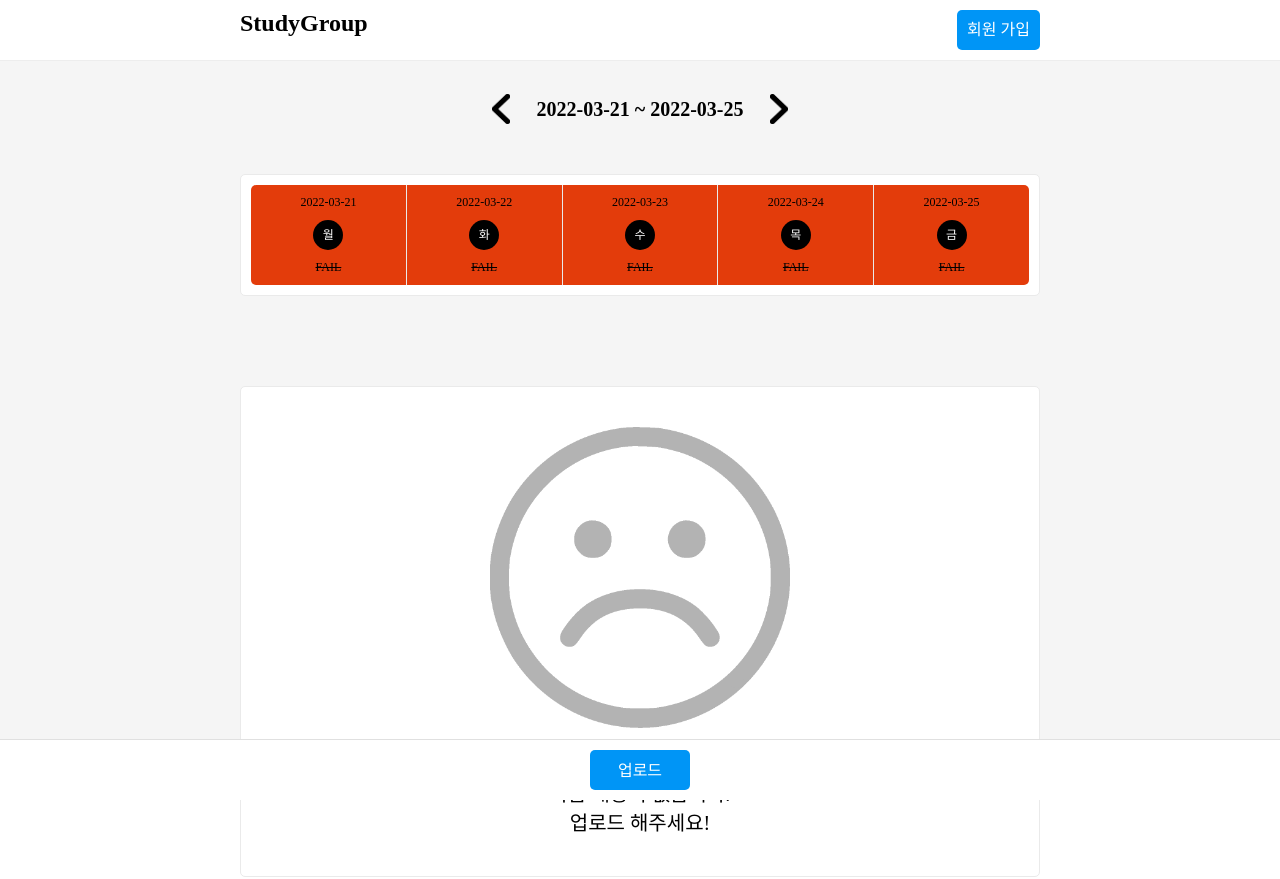
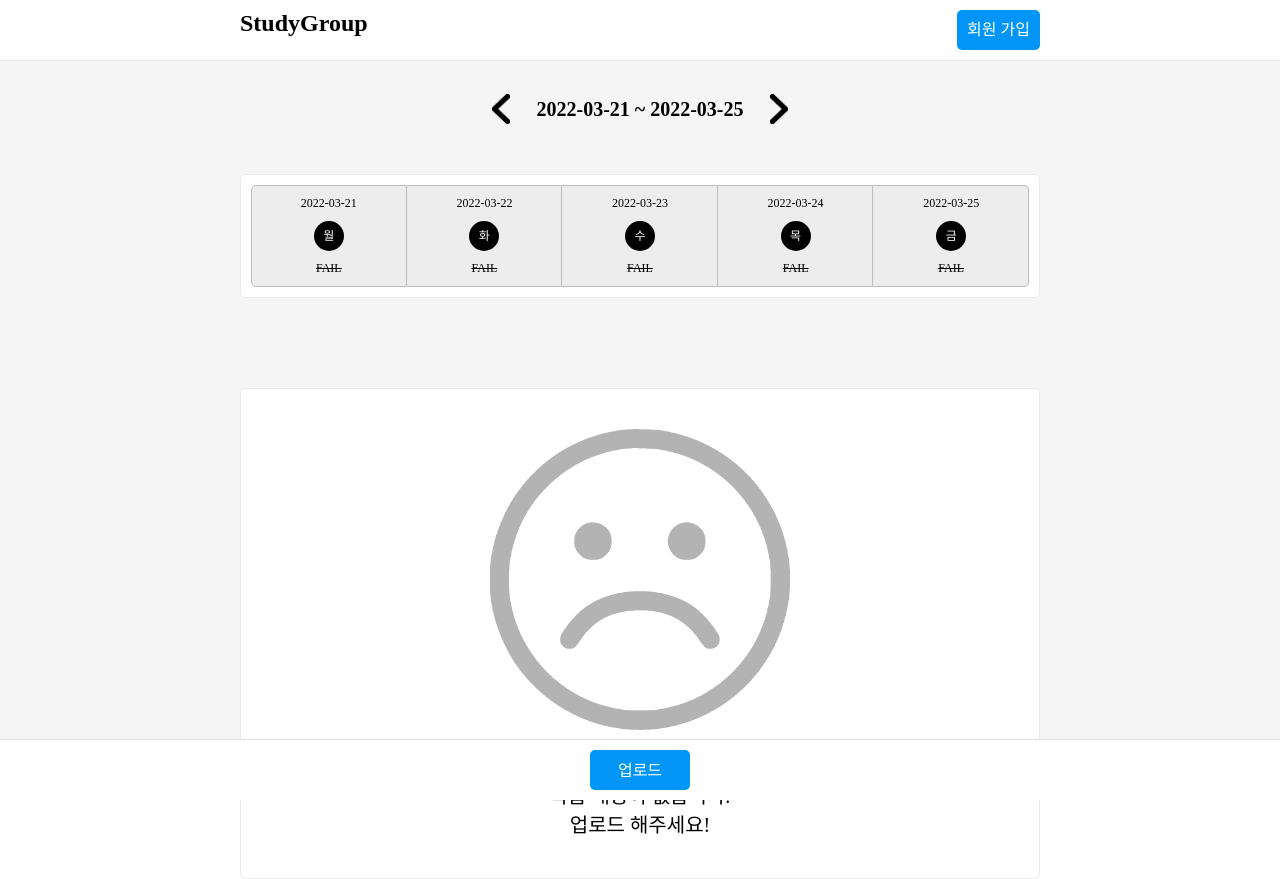
Before and after one commit to shinbom/studygram, a Vue app: page /list/1 in a window 1280 px wide. Built offline with nearby package versions, Linux system fonts and the light colour scheme.

Commit message:
20220404 라이프사이클 수정
20220404 라이프사이클 수정

```diff
--- a/src/css/common.scss
+++ b/src/css/common.scss
@@ -263,6 +263,7 @@ input{height:30px; line-height:30px; padding-left:10px; border:1px solid #e0e0e0
             padding:10px 0;
             text-align:center;
             transition:background-color 0.3s;
+            border:1px solid #bebebe;
             &:first-child{
                 border-radius:5px 0 0 5px;
             }
@@ -303,10 +304,10 @@ input{height:30px; line-height:30px; padding-left:10px; border:1px solid #e0e0e0
                 }
             }
             &.correct{
-                background-color:#74e30b;
+                background-color:#0095f6;
             }
             &.error{
-                background-color:#e33c0b;
+                background-color:#ededed;
                 .desc{
                     text-decoration:line-through
                 }
--- a/src/views/List.vue
+++ b/src/views/List.vue
@@ -59,12 +59,12 @@ export default{
       }
     }
   },
-  mounted() {
+  created() {
     if ( window.sessionStorage.getItem('userInfo') ) {
       this.$store.commit('successLogin', JSON.parse(window.sessionStorage.getItem('userInfo')));
     }
 
-    this.$nextTick(function () {
+    this.$nextTick(() => {
       // 시작하는 주의 월요일 체크
       this.weekInfo.startDay = dayjs().week(this.weekInfo.currentWeek).day(1).format('YYYY-MM-DD');
 
@@ -93,6 +93,7 @@ export default{
     getImageData() {
       const images = JSON.parse(localStorage.getItem('studyGramImages'));
       const comments = JSON.parse(localStorage.getItem('comments'));
+      console.log(images);
       let result = images.filter(item => item.startDay === this.weekInfo.startDay);
       if(result.length > 0) {
         this.imageList = result[0].imageLists;
```
